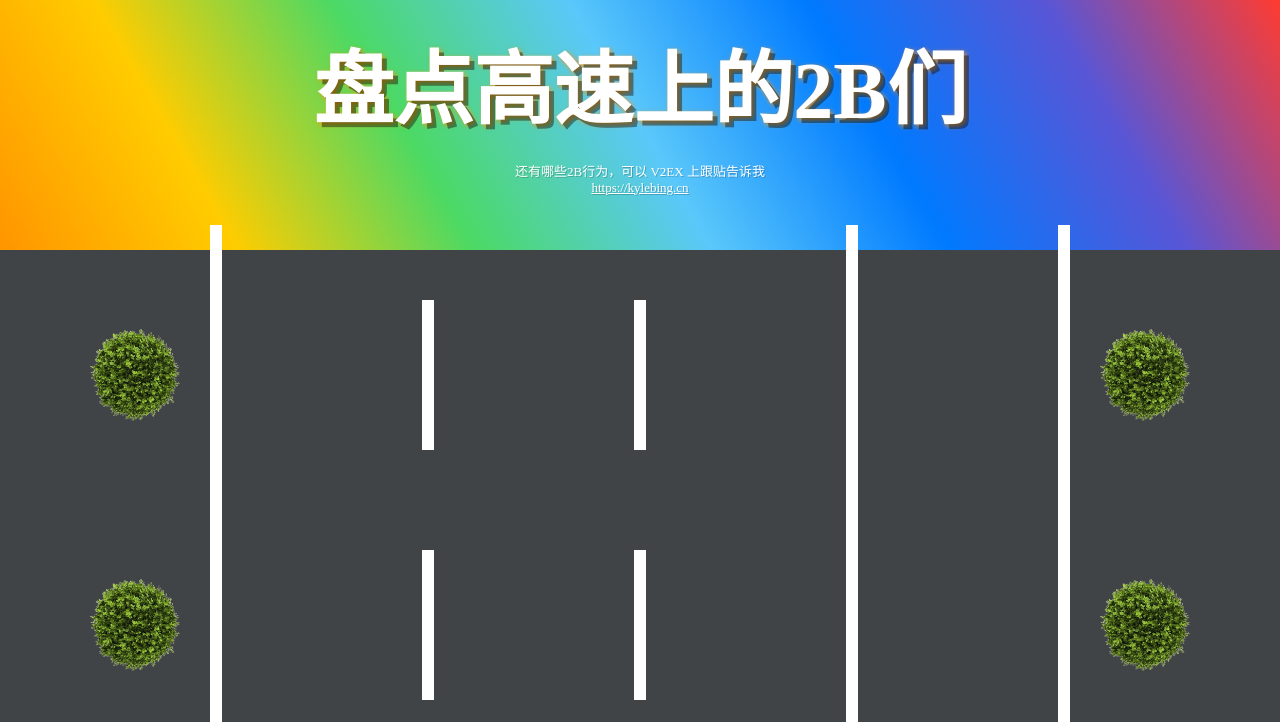
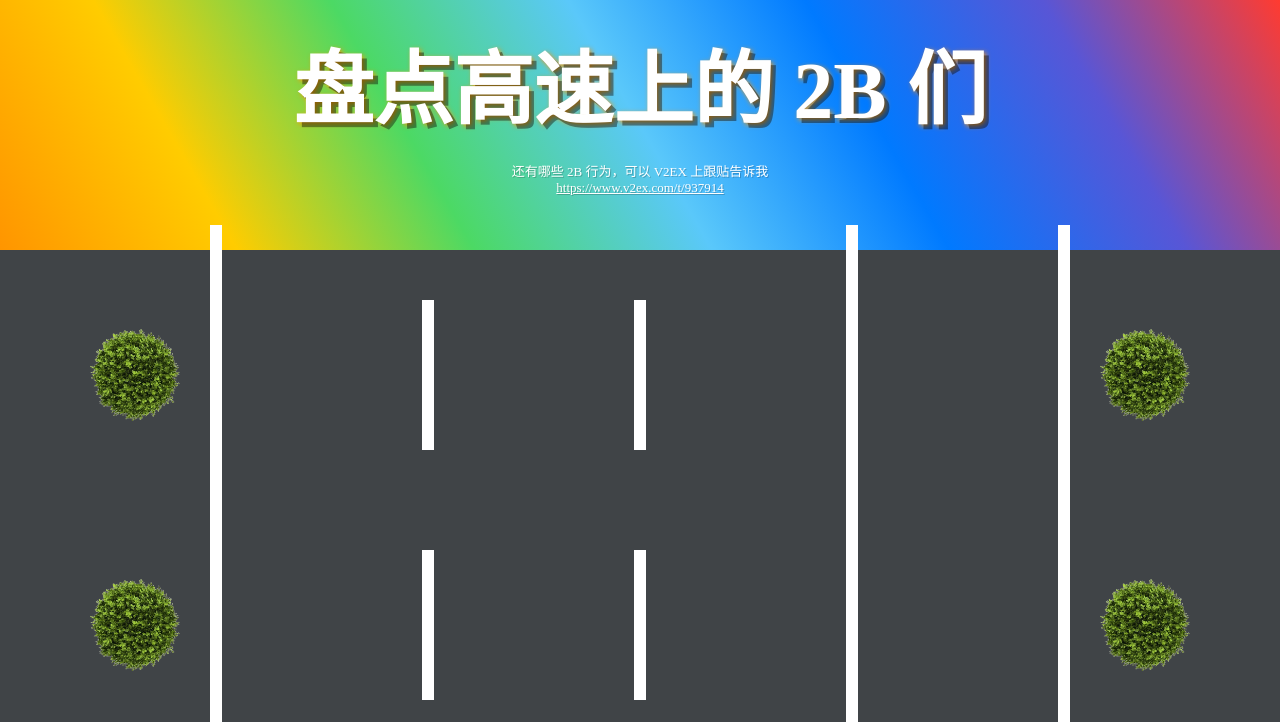
Before and after one commit to KyleBing/highway-present-status-of-china, a plain HTML site: page index.html in a window 1280 px wide. Shown: the top 722 px of the page. Drawn offline with Linux system fonts and the light colour scheme.

Commit message:
update v2ex link

```diff
--- a/index.html
+++ b/index.html
@@ -2,7 +2,7 @@
 <html lang="zh-CN">
 <head>
     <meta charset="UTF-8">
-    <title>盘点高速公路上一些现象</title>
+    <title>盘点高速公路上的 2B 们</title>
     <script src="highway.js?v=20230506171532"></script>
     <meta name="viewport" content="width=device-width, initial-scale=1.0">
     <link rel="stylesheet" href="scss/highway.css?v=20230506171532">
@@ -11,9 +11,9 @@
 <body>
 <div id="container">
     <div class="intro">
-        <h1>盘点高速上的2B们</h1>
-        <p>还有哪些2B行为，可以 V2EX 上跟贴告诉我</p>
-        <a href="https://kylebing.cn/">https://kylebing.cn</a>
+        <h1>盘点高速上的 2B 们</h1>
+        <p>还有哪些 2B 行为，可以 V2EX 上跟贴告诉我</p>
+        <a href="https://www.v2ex.com/t/937914">https://www.v2ex.com/t/937914</a>
     </div>
     <div class="highway-road">
         <div class="road"></div>
--- a/scss/highway.scss
+++ b/scss/highway.scss
@@ -40,6 +40,7 @@ body{
 }
 
 .plant-section{
+    //background-color: #3a2700;
     width: 150px;
     display: flex;
     justify-content: center;
```
Also changed, not shown: 1 other file.
